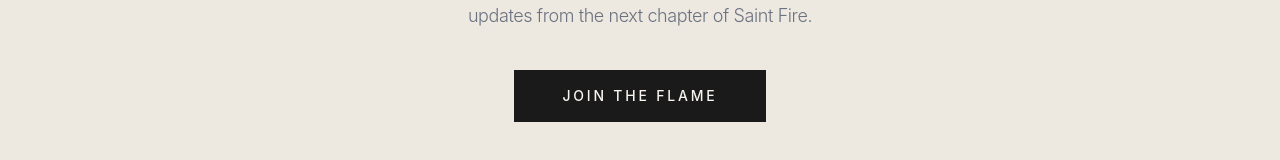
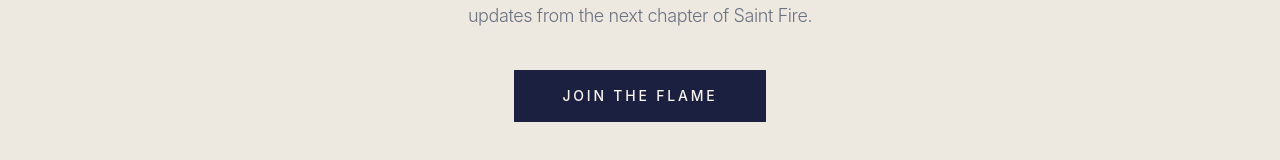
Before and after one commit to mmelhemjr/stfire-site, a React (Vite) app: page /hotel in a window 1280 px wide. Shown: the part 3802-3962 px from the top of the page. Built offline with nearby package versions, Linux system fonts and the light colour scheme; no server answers.

Commit message:
Navy blue Join the Flame button on hotel page
Co-authored-by: Cursor <cursoragent@cursor.com>

```diff
--- a/src/pages/Hotel.tsx
+++ b/src/pages/Hotel.tsx
@@ -167,12 +167,12 @@ const Hotel = () => {
           onClick={() => setModalOpen(true)}
           className="px-12 py-4 text-sm tracking-widest uppercase font-medium transition-colors"
           style={{
-            backgroundColor: '#1A1A1A',
+            backgroundColor: '#1C2040',
             color: '#F8F4EF',
             letterSpacing: '0.2em',
           }}
-          onMouseOver={e => (e.currentTarget.style.backgroundColor = '#333')}
-          onMouseOut={e => (e.currentTarget.style.backgroundColor = '#1A1A1A')}
+          onMouseOver={e => (e.currentTarget.style.backgroundColor = '#2a2f5a')}
+          onMouseOut={e => (e.currentTarget.style.backgroundColor = '#1C2040')}
         >
           Join the Flame
         </button>
```
